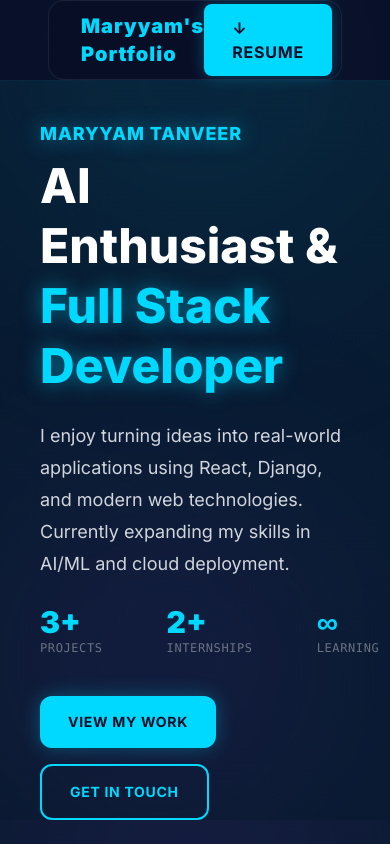
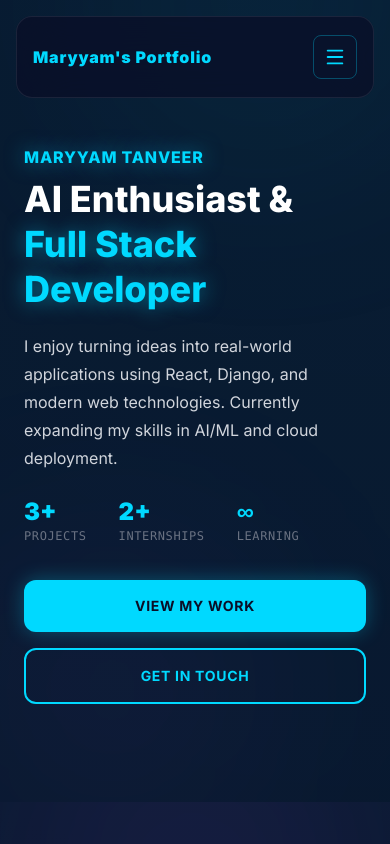
Before and after one commit to meryem-cmd/maryyam-portfolio, a React (Vite) app: page / in a window 390 px wide. Shown: the top 844 px of the page. Built offline with nearby package versions, Linux system fonts and the light colour scheme.

Commit message:
add responsiveness

```diff
--- a/src/components/Hero.jsx
+++ b/src/components/Hero.jsx
@@ -1,22 +1,22 @@
 export default function Hero() {
   return (
-    <section id="hero" className="min-h-[95vh] bg-gradient-to-b from-dark via-dark to-dark/95 flex items-center justify-center pt-30 relative overflow-hidden">
+    <section id="hero" className="min-h-[95vh] bg-gradient-to-b from-dark via-dark to-dark/95 flex items-center justify-center pt-28 sm:pt-32 pb-16 relative overflow-hidden">
 
       {/* Blur blobs for premium/modern feel */}
-      <div className="absolute -top-32 right-0 w-96 h-96 bg-cyan-500/10 blur-[120px] rounded-full"></div>
-      <div className="absolute bottom-0 left-0 w-80 h-80 bg-purple-500/10 blur-[120px] rounded-full"></div>
+      <div className="absolute -top-32 right-0 w-64 h-64 sm:w-96 sm:h-96 bg-cyan-500/10 blur-[120px] rounded-full"></div>
+      <div className="absolute bottom-0 left-0 w-56 h-56 sm:w-80 sm:h-80 bg-purple-500/10 blur-[120px] rounded-full"></div>
 
-      <div className="max-w-[1400px] mx-auto px-10 lg:px-20 grid grid-cols-1 lg:grid-cols-2 gap-16 items-center w-full relative z-10">
+      <div className="max-w-[1400px] mx-auto px-6 sm:px-10 lg:px-20 grid grid-cols-1 lg:grid-cols-2 gap-12 lg:gap-16 items-center w-full relative z-10">
 
         {/* Left Side - Text Content */}
-        <div className="space-y-6 z-10">
+        <div className="space-y-5 sm:space-y-6 z-10">
 
           {/* Main Heading */}
           <div className="animate-fade-up" style={{ animationDelay: '0.05s' }}>
-            <span style={{ color: '#00D9FF' }} className="block text-glow font-extrabold text-lg md:text-xl tracking-wider mb-2">
+            <span style={{ color: '#00D9FF' }} className="block text-glow font-extrabold text-base sm:text-lg md:text-xl tracking-wider mb-2">
                 MARYYAM TANVEER
               </span>
-            <h2 className="text-5xl md:text-6xl lg:text-7xl font-extrabold leading-tight text-white mb-4">
+            <h2 className="text-4xl sm:text-5xl md:text-6xl lg:text-7xl font-extrabold leading-tight text-white mb-4 break-words">
               AI Enthusiast & {' '}
               <span style={{ color: '#00D9FF' }} className="block text-glow">
               Full Stack Developer
@@ -25,22 +25,22 @@ export default function Hero() {
           </div>
 
           {/* Description */}
-          <p className="text-gray-300 text-lg leading-8 max-w-xl animate-fade-up" style={{ animationDelay: '0.2s' }}>
+          <p className="text-gray-300 text-base sm:text-lg leading-7 sm:leading-8 max-w-xl animate-fade-up" style={{ animationDelay: '0.2s' }}>
             I enjoy turning ideas into real-world applications using React, Django, and modern web technologies. Currently expanding my skills in AI/ML and cloud deployment.
           </p>
 
           {/* Stats */}
-          <div className="flex gap-16 mt-6 animate-fade-up" style={{ animationDelay: '0.35s' }}>
+          <div className="flex gap-8 sm:gap-12 md:gap-16 mt-6 animate-fade-up" style={{ animationDelay: '0.35s' }}>
             <div>
-              <div className="text-3xl font-black" style={{ color: '#00D9FF' }}>3+</div>
+              <div className="text-2xl sm:text-3xl font-black" style={{ color: '#00D9FF' }}>3+</div>
               <div className="text-gray-500 text-xs font-mono tracking-wider uppercase">Projects</div>
             </div>
             <div>
-              <div className="text-3xl font-black" style={{ color: '#00D9FF' }}>2+</div>
+              <div className="text-2xl sm:text-3xl font-black" style={{ color: '#00D9FF' }}>2+</div>
               <div className="text-gray-500 text-xs font-mono tracking-wider uppercase">Internships</div>
             </div>
             <div>
-              <div className="text-3xl font-black" style={{ color: '#00D9FF' }}>∞</div>
+              <div className="text-2xl sm:text-3xl font-black" style={{ color: '#00D9FF' }}>∞</div>
               <div className="text-gray-500 text-xs font-mono tracking-wider uppercase">Learning</div>
             </div>
           </div>
@@ -49,7 +49,7 @@ export default function Hero() {
           <div className="flex flex-wrap gap-4 pt-4 animate-fade-up" style={{ animationDelay: '0.5s' }}>
             <a
               href="#projects"
-              className="px-7 py-4 rounded-xl font-bold uppercase text-sm tracking-wider transition-all duration-300"
+              className="w-full sm:w-auto text-center px-7 py-4 rounded-xl font-bold uppercase text-sm tracking-wider transition-all duration-300"
               style={{
                 backgroundColor: '#00D9FF',
                 color: '#0a0e27',
@@ -60,7 +60,7 @@ export default function Hero() {
             </a>
             <a
               href="#contact"
-              className="px-7 py-4 rounded-xl font-bold uppercase text-sm tracking-wider border-2 transition-all duration-300 hover:bg-cyan/10 hover:border-cyan"
+              className="w-full sm:w-auto text-center px-7 py-4 rounded-xl font-bold uppercase text-sm tracking-wider border-2 transition-all duration-300 hover:bg-cyan/10 hover:border-cyan"
               style={{
                 borderColor: '#00D9FF',
                 color: '#00D9FF'
@@ -71,7 +71,7 @@ export default function Hero() {
           </div>
         </div>
 
-        {/* Right Side - Visual */}
+        {/* Right Side - Visual (hidden below lg, unchanged above) */}
         <div className="hidden lg:flex items-center justify-center relative h-96 animate-fade-up" style={{ animationDelay: '0.3s' }}>
           <div className="absolute inset-0">
             {/* Large background circles */}
--- a/src/components/Navbar.jsx
+++ b/src/components/Navbar.jsx
@@ -1,47 +1,121 @@
+import { useState } from "react";
+import { Menu, X } from "lucide-react";
+
 export default function Navbar() {
+  const [open, setOpen] = useState(false);
+
+  const links = [
+    { href: "#hero", label: "Hero" },
+    { href: "#about", label: "About" },
+    { href: "#projects", label: "Projects" },
+    { href: "#skills", label: "Skills" },
+    { href: "#contact", label: "Contact" },
+  ];
+
   return (
-    <nav className="fixed top-0 left-0 right-0 z-50 px-12 lg:px-10" style={{ backgroundColor: 'rgba(10, 14, 39, 0.8)', borderBottom: '1px solid rgba(0, 217, 255, 0.1)' }}>
+    <nav
+      className="fixed top-0 left-0 right-0 z-50 px-4 sm:px-8 lg:px-10 pt-4"
+      style={{ backgroundColor: "transparent" }}
+    >
       <div
-        className="max-w-7xl mx-auto
-                   h-20
-                   px-8
-                   rounded-2xl
-                   flex items-center justify-between
-                   backdrop-blur-xl
-                   border"
+        className="max-w-7xl mx-auto rounded-2xl backdrop-blur-xl border"
         style={{
           background: "rgba(10,14,39,.75)",
-          borderColor: "rgba(255,255,255,.08)"
+          borderColor: "rgba(255,255,255,.08)",
         }}
       >
+        {/* Top row: logo + desktop links + resume / mobile logo + hamburger */}
+        <div className="h-20 px-4 sm:px-8 flex items-center justify-between">
           {/* Logo */}
-        <a href="#hero" className="text-xl font-black tracking-wider cursor-pointer" style={{ color: '#00D9FF' }}>
+          <a
+            href="#hero"
+            className="text-base sm:text-xl font-black tracking-wider cursor-pointer whitespace-nowrap"
+            style={{ color: "#00D9FF" }}
+            onClick={() => setOpen(false)}
+          >
             Maryyam's Portfolio
           </a>
 
-        {/* Nav Links */}
+          {/* Desktop nav links */}
           <div className="hidden md:flex gap-12">
-          <a href="#hero" className="text-gray-300 hover:text-blue-500 transition font-mono text-base uppercase tracking-wider">Hero</a>
-          <a href="#about" className="text-gray-300 hover:text-blue-500 transition font-mono text-base uppercase tracking-wider">About</a>
-          <a href="#projects" className="text-gray-300 hover:text-blue-500 transition font-mono text-base uppercase tracking-wider">Projects</a>
-          <a href="#skills" className="text-gray-300 hover:text-blue-500 transition font-mono text-base uppercase tracking-wider">Skills</a>
-          <a href="#contact" className="text-gray-300 hover:text-blue-500 transition font-mono text-base uppercase tracking-wider">Contact</a>
+            {links.map((l) => (
+              <a
+                key={l.href}
+                href={l.href}
+                className="text-gray-300 hover:text-blue-500 transition font-mono text-base uppercase tracking-wider"
+              >
+                {l.label}
+              </a>
+            ))}
           </div>
 
-        {/* Resume Button — downloads the PDF from /public/resume.pdf */}
+          {/* Desktop resume button */}
           <a
             href="/maryyam_tanveer_resume.pdf"
             download="Maryyam-Tanveer-Resume.pdf"
-          className="px-7 py-3 rounded-lg font-bold uppercase text-base tracking-wider transition-all duration-300 inline-block"
+            className="hidden md:inline-block px-7 py-3 rounded-lg font-bold uppercase text-base tracking-wider transition-all duration-300"
             style={{
-            backgroundColor: '#00D9FF',
-            color: '#0a0e27',
-            boxShadow: '0 0 15px rgba(0, 217, 255, 0.3)'
+              backgroundColor: "#00D9FF",
+              color: "#0a0e27",
+              boxShadow: "0 0 15px rgba(0, 217, 255, 0.3)",
+            }}
+          >
+            ↓ RESUME
+          </a>
+
+          {/* Mobile hamburger toggle */}
+          <button
+            type="button"
+            aria-label={open ? "Close menu" : "Open menu"}
+            aria-expanded={open}
+            onClick={() => setOpen((v) => !v)}
+            className="md:hidden flex items-center justify-center w-11 h-11 rounded-lg border transition-colors"
+            style={{
+              borderColor: "rgba(0, 217, 255, 0.3)",
+              color: "#00D9FF",
+              backgroundColor: open ? "rgba(0, 217, 255, 0.08)" : "transparent",
+            }}
+          >
+            {open ? <X size={22} /> : <Menu size={22} />}
+          </button>
+        </div>
+
+        {/* Mobile dropdown panel */}
+        <div
+          className="md:hidden overflow-hidden transition-all duration-300 ease-in-out"
+          style={{
+            maxHeight: open ? "400px" : "0px",
+            borderTop: open ? "1px solid rgba(255,255,255,.08)" : "none",
+          }}
+        >
+          <div className="flex flex-col px-4 py-4 gap-1">
+            {links.map((l) => (
+              <a
+                key={l.href}
+                href={l.href}
+                onClick={() => setOpen(false)}
+                className="text-gray-300 hover:text-blue-500 transition font-mono text-sm uppercase tracking-wider py-3 border-b"
+                style={{ borderColor: "rgba(255,255,255,.06)" }}
+              >
+                {l.label}
+              </a>
+            ))}
+            <a
+              href="/maryyam_tanveer_resume.pdf"
+              download="Maryyam-Tanveer-Resume.pdf"
+              onClick={() => setOpen(false)}
+              className="mt-3 text-center px-7 py-3 rounded-lg font-bold uppercase text-sm tracking-wider transition-all duration-300"
+              style={{
+                backgroundColor: "#00D9FF",
+                color: "#0a0e27",
+                boxShadow: "0 0 15px rgba(0, 217, 255, 0.3)",
               }}
             >
               ↓ RESUME
             </a>
           </div>
+        </div>
+      </div>
     </nav>
   );
 }
--- a/src/components/Skills.jsx
+++ b/src/components/Skills.jsx
@@ -95,30 +95,30 @@ export default function Skills() {
     <section
       ref={sectionRef}
       id="skills"
-      className="min-h-screen bg-dark flex items-center py-24 relative overflow-hidden"
+      className="min-h-screen bg-dark flex items-center py-16 sm:py-24 relative overflow-hidden"
     >
 
       {/* Blur blobs to match Hero/About/Projects premium feel */}
-      <div className="absolute -top-32 left-0 w-96 h-96 bg-purple-500/10 blur-[120px] rounded-full"></div>
-      <div className="absolute bottom-0 right-0 w-80 h-80 bg-cyan-500/10 blur-[120px] rounded-full"></div>
+      <div className="absolute -top-32 left-0 w-56 h-56 sm:w-96 sm:h-96 bg-purple-500/10 blur-[120px] rounded-full"></div>
+      <div className="absolute bottom-0 right-0 w-48 h-48 sm:w-80 sm:h-80 bg-cyan-500/10 blur-[120px] rounded-full"></div>
 
-      <div className="max-w-[1400px] mx-auto px-10 lg:px-20 w-full relative z-10">
+      <div className="max-w-[1400px] mx-auto px-6 sm:px-10 lg:px-20 w-full relative z-10">
 
         {/* Section Header */}
-        <div className={`mb-16 ${fade()}`} style={{ animationDelay: '0.05s' }}>
-          <h2 className="text-5xl md:text-6xl font-black leading-tight mb-8" style={{ color: '#00D9FF' }}>
+        <div className={`mb-10 sm:mb-16 ${fade()}`} style={{ animationDelay: '0.05s' }}>
+          <h2 className="text-3xl sm:text-5xl md:text-6xl font-black leading-tight mb-5 sm:mb-8" style={{ color: '#00D9FF' }}>
             Skills & Technologies
           </h2>
-          <div className="w-20 h-1 rounded-full" style={{ backgroundColor: '#00D9FF' }}></div>
+          <div className="w-16 sm:w-20 h-1 rounded-full" style={{ backgroundColor: '#00D9FF' }}></div>
         </div>
 
         {/* Filter Tabs */}
-        <div className={`flex flex-wrap gap-3 mb-12 ${fade()}`} style={{ animationDelay: '0.15s' }}>
+        <div className={`flex flex-wrap gap-2 sm:gap-3 mb-8 sm:mb-12 ${fade()}`} style={{ animationDelay: '0.15s' }}>
           {categories.map((category) => (
             <button
               key={category}
               onClick={() => setActiveCategory(category)}
-              className="px-6 py-2 rounded-lg font-mono text-sm uppercase tracking-wider transition-all duration-300 border"
+              className="px-4 py-1.5 sm:px-6 sm:py-2 rounded-lg font-mono text-xs sm:text-sm uppercase tracking-wider transition-all duration-300 border whitespace-nowrap"
               style={{
                 backgroundColor: activeCategory === category ? '#00D9FF' : 'transparent',
                 color: activeCategory === category ? '#0a0e27' : '#00D9FF',
@@ -130,32 +130,32 @@ export default function Skills() {
           ))}
         </div>
 
-        {/* Skills Grid - 3 per row, small & cute cards */}
-        <div className={`grid grid-cols-2 sm:grid-cols-3 gap-4 ${fade()}`} style={{ animationDelay: '0.3s' }}>
+        {/* Skills Grid - responsive column count */}
+        <div className={`grid grid-cols-2 sm:grid-cols-3 md:grid-cols-4 lg:grid-cols-5 gap-3 sm:gap-4 ${fade()}`} style={{ animationDelay: '0.3s' }}>
           {filteredSkills.map((skill) => {
             const profColor = getProficiencyColor(skill.proficiency);
             return (
               <div
                 key={skill.id}
-                className="group p-4 rounded-lg backdrop-blur-sm border transition-all duration-300 hover:-translate-y-1 hover:scale-[1.03] cursor-pointer"
+                className="group p-3 sm:p-4 rounded-lg backdrop-blur-sm border transition-all duration-300 hover:-translate-y-1 hover:scale-[1.03] cursor-pointer"
                 style={{
                   borderColor: 'rgba(0, 217, 255, 0.3)',
                   backgroundColor: 'rgba(26, 31, 58, 0.5)',
                 }}
               >
                 {/* Skill Name */}
-                <h3 className="text-sm font-bold text-white mb-1 group-hover:text-cyan transition">
+                <h3 className="text-xs sm:text-sm font-bold text-white mb-1 group-hover:text-cyan transition truncate">
                   {skill.name}
                 </h3>
 
                 {/* Category Label */}
-                <p className="text-cyan text-[10px] font-mono uppercase tracking-wider mb-2 opacity-70">
+                <p className="text-cyan text-[9px] sm:text-[10px] font-mono uppercase tracking-wider mb-2 opacity-70 truncate">
                   {skill.category}
                 </p>
 
                 {/* Proficiency Badge */}
                 <div
-                  className="inline-block px-2.5 py-0.5 rounded-full text-[10px] font-bold"
+                  className="inline-block px-2 py-0.5 sm:px-2.5 sm:py-0.5 rounded-full text-[9px] sm:text-[10px] font-bold"
                   style={{
                     backgroundColor: profColor.bg,
                     color: profColor.text,
```
Lines whose indentation alone changed are shown as unchanged.
